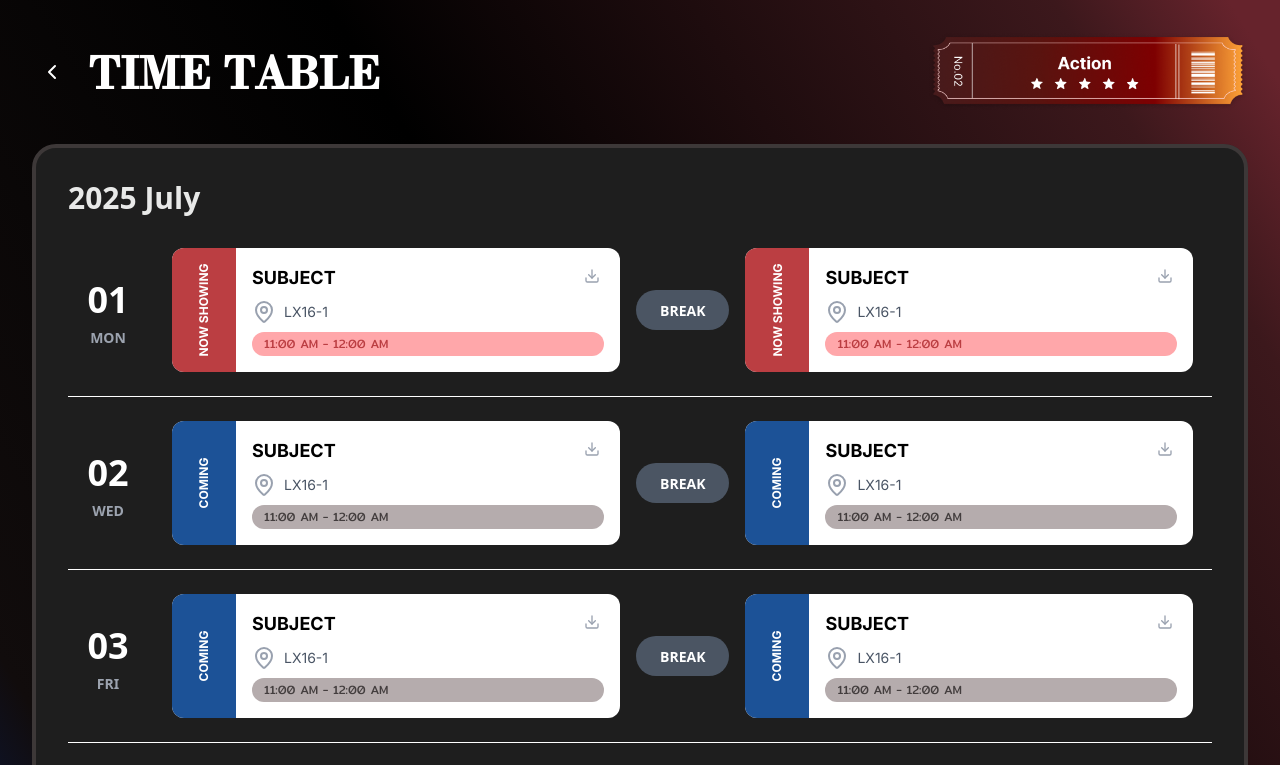
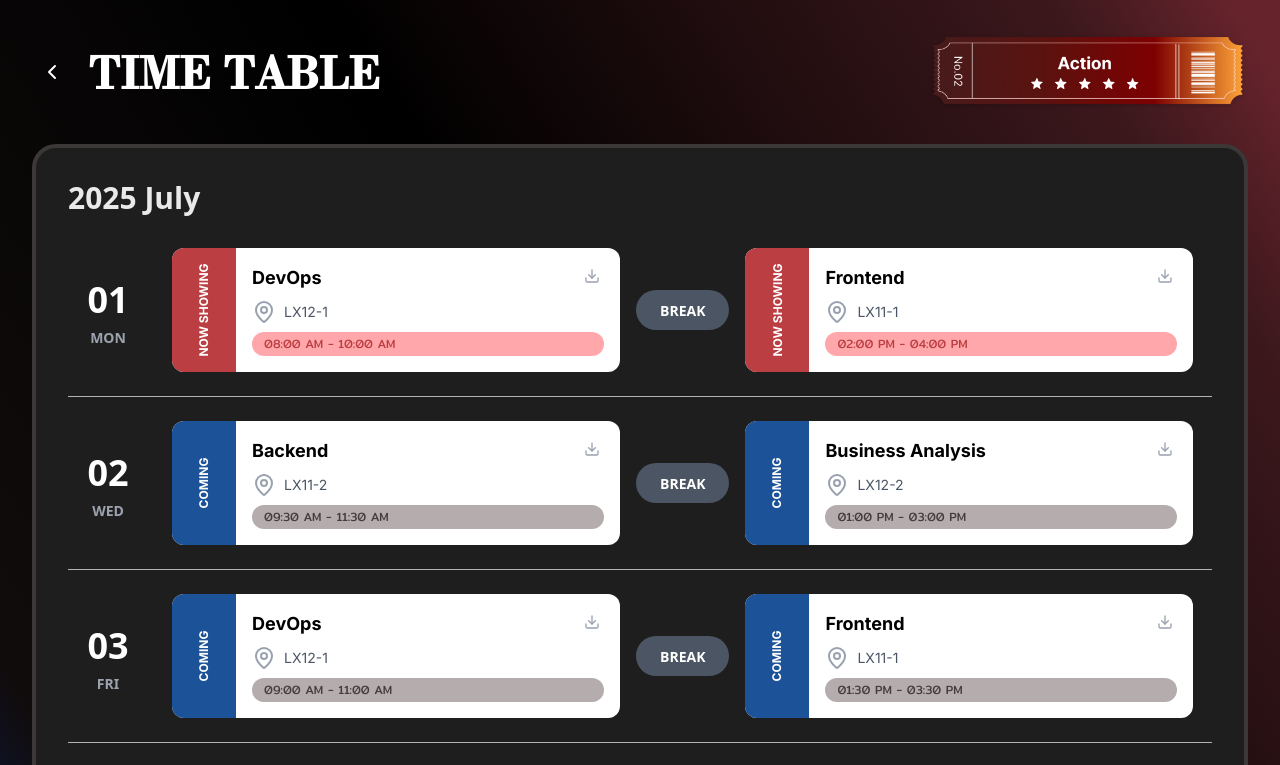
Before and after one commit to SAMOSIT-Dev/it31-starterpack-2025, a React (Vite) app in the folder client/: page /course/schedule/action in a window 1280 px wide. Shown: the top 765 px of the page. Built offline with nearby package versions, Linux system fonts and the light colour scheme; a web font is replaced by a local one.

Commit message:
edit mockup data

```diff
--- a/client/src/components/schedule/DayScheduleDesktop.jsx
+++ b/client/src/components/schedule/DayScheduleDesktop.jsx
@@ -29,7 +29,7 @@ const DayScheduleDesktop = ({ daySchedule }) => {
           ))}
         </div>
       </div>
-      <hr />
+      <hr className="text-[#B3B3B3]" />
     </>
   );
 };
--- a/client/src/pages/course/schedules/[house-id]/data.js
+++ b/client/src/pages/course/schedules/[house-id]/data.js
@@ -1,3 +1,5 @@
+// src/pages/course/[houseId]/data.js
+
 export const scheduleData = {
   romance: {
     name: 'Romance',
@@ -9,32 +11,32 @@ export const scheduleData = {
         day: 'MON',
         date: '01',
         sessions: [
-          { subject: 'SUBJECT', code: 'LX16-1', time: '11:00 AM - 12:00 AM', type: 'NOW SHOWING' },
-          { subject: 'SUBJECT', code: 'LX16-1', time: '11:00 AM - 12:00 AM', type: 'NOW SHOWING' }
+          { subject: 'Frontend', code: 'LX11-1', time: '09:00 AM - 11:00 AM', type: 'NOW SHOWING' },
+          { subject: 'Backend', code: 'LX11-2', time: '01:00 PM - 03:00 PM', type: 'NOW SHOWING' }
         ]
       },
       {
         day: 'WED',
         date: '02',
         sessions: [
-          { subject: 'SUBJECT', code: 'LX16-1', time: '11:00 AM - 12:00 AM', type: 'COMING' },
-          { subject: 'SUBJECT', code: 'LX16-1', time: '11:00 AM - 12:00 AM', type: 'COMING' }
+          { subject: 'DevOps', code: 'LX12-1', time: '09:00 AM - 11:00 AM', type: 'COMING' },
+          { subject: 'Business Analysis', code: 'LX12-2', time: '01:00 PM - 03:00 PM', type: 'COMING' }
         ]
       },
       {
         day: 'FRI',
         date: '03',
         sessions: [
-          { subject: 'SUBJECT', code: 'LX16-1', time: '11:00 AM - 12:00 AM', type: 'COMING' },
-          { subject: 'SUBJECT', code: 'LX16-1', time: '11:00 AM - 12:00 AM', type: 'COMING' }
+          { subject: 'Frontend', code: 'LX11-1', time: '10:00 AM - 12:00 PM', type: 'COMING' },
+          { subject: 'DevOps', code: 'LX12-1', time: '02:00 PM - 04:00 PM', type: 'COMING' }
         ]
       },
       {
         day: 'THU',
         date: '04',
         sessions: [
-          { subject: 'SUBJECT', code: 'LX16-1', time: '11:00 AM - 12:00 AM', type: 'COMING' },
-          { subject: 'SUBJECT', code: 'LX16-1', time: '11:00 AM - 12:00 AM', type: 'COMING' }
+          { subject: 'Backend', code: 'LX11-2', time: '09:00 AM - 11:00 AM', type: 'COMING' },
+          { subject: 'Business Analysis', code: 'LX12-2', time: '01:30 PM - 03:30 PM', type: 'COMING' }
         ]
       }
     ]
@@ -49,32 +51,32 @@ export const scheduleData = {
         day: 'MON',
         date: '01',
         sessions: [
-          { subject: 'SUBJECT', code: 'LX16-1', time: '11:00 AM - 12:00 AM', type: 'NOW SHOWING' },
-          { subject: 'SUBJECT', code: 'LX16-1', time: '11:00 AM - 12:00 AM', type: 'NOW SHOWING' }
+          { subject: 'DevOps', code: 'LX12-1', time: '08:00 AM - 10:00 AM', type: 'NOW SHOWING' },
+          { subject: 'Frontend', code: 'LX11-1', time: '02:00 PM - 04:00 PM', type: 'NOW SHOWING' }
         ]
       },
       {
         day: 'WED',
         date: '02',
         sessions: [
-          { subject: 'SUBJECT', code: 'LX16-1', time: '11:00 AM - 12:00 AM', type: 'COMING' },
-          { subject: 'SUBJECT', code: 'LX16-1', time: '11:00 AM - 12:00 AM', type: 'COMING' }
+          { subject: 'Backend', code: 'LX11-2', time: '09:30 AM - 11:30 AM', type: 'COMING' },
+          { subject: 'Business Analysis', code: 'LX12-2', time: '01:00 PM - 03:00 PM', type: 'COMING' }
         ]
       },
       {
         day: 'FRI',
         date: '03',
         sessions: [
-          { subject: 'SUBJECT', code: 'LX16-1', time: '11:00 AM - 12:00 AM', type: 'COMING' },
-          { subject: 'SUBJECT', code: 'LX16-1', time: '11:00 AM - 12:00 AM', type: 'COMING' }
+          { subject: 'DevOps', code: 'LX12-1', time: '09:00 AM - 11:00 AM', type: 'COMING' },
+          { subject: 'Frontend', code: 'LX11-1', time: '01:30 PM - 03:30 PM', type: 'COMING' }
         ]
       },
       {
         day: 'THU',
         date: '04',
         sessions: [
-          { subject: 'SUBJECT', code: 'LX16-1', time: '11:00 AM - 12:00 AM', type: 'COMING' },
-          { subject: 'SUBJECT', code: 'LX16-1', time: '11:00 AM - 12:00 AM', type: 'COMING' }
+          { subject: 'Business Analysis', code: 'LX12-2', time: '10:00 AM - 12:00 PM', type: 'COMING' },
+          { subject: 'Backend', code: 'LX11-2', time: '02:30 PM - 04:30 PM', type: 'COMING' }
         ]
       }
     ]
@@ -89,32 +91,32 @@ export const scheduleData = {
         day: 'MON',
         date: '01',
         sessions: [
-          { subject: 'SUBJECT', code: 'LX16-1', time: '11:00 AM - 12:00 AM', type: 'NOW SHOWING' },
-          { subject: 'SUBJECT', code: 'LX16-1', time: '11:00 AM - 12:00 AM', type: 'NOW SHOWING' }
+          { subject: 'Backend', code: 'LX11-2', time: '09:00 AM - 11:00 AM', type: 'NOW SHOWING' },
+          { subject: 'DevOps', code: 'LX12-1', time: '01:00 PM - 03:00 PM', type: 'NOW SHOWING' }
         ]
       },
       {
         day: 'WED',
         date: '02',
         sessions: [
-          { subject: 'SUBJECT', code: 'LX16-1', time: '11:00 AM - 12:00 AM', type: 'COMING' },
-          { subject: 'SUBJECT', code: 'LX16-1', time: '11:00 AM - 12:00 AM', type: 'COMING' }
+          { subject: 'Frontend', code: 'LX11-1', time: '08:30 AM - 10:30 AM', type: 'COMING' },
+          { subject: 'Business Analysis', code: 'LX12-2', time: '02:00 PM - 04:00 PM', type: 'COMING' }
         ]
       },
       {
         day: 'FRI',
         date: '03',
         sessions: [
-          { subject: 'SUBJECT', code: 'LX16-1', time: '11:00 AM - 12:00 AM', type: 'COMING' },
-          { subject: 'SUBJECT', code: 'LX16-1', time: '11:00 AM - 12:00 AM', type: 'COMING' }
+          { subject: 'Backend', code: 'LX11-2', time: '10:00 AM - 12:00 PM', type: 'COMING' },
+          { subject: 'DevOps', code: 'LX12-1', time: '01:30 PM - 03:30 PM', type: 'COMING' }
         ]
       },
       {
         day: 'THU',
         date: '04',
         sessions: [
-          { subject: 'SUBJECT', code: 'LX16-1', time: '11:00 AM - 12:00 AM', type: 'COMING' },
-          { subject: 'SUBJECT', code: 'LX16-1', time: '11:00 AM - 12:00 AM', type: 'COMING' }
+          { subject: 'Frontend', code: 'LX11-1', time: '09:30 AM - 11:30 AM', type: 'COMING' },
+          { subject: 'Business Analysis', code: 'LX12-2', time: '02:30 PM - 04:30 PM', type: 'COMING' }
         ]
       }
     ]
@@ -129,32 +131,32 @@ export const scheduleData = {
         day: 'MON',
         date: '01',
         sessions: [
-          { subject: 'SUBJECT', code: 'LX16-1', time: '11:00 AM - 12:00 AM', type: 'NOW SHOWING' },
-          { subject: 'SUBJECT', code: 'LX16-1', time: '11:00 AM - 12:00 AM', type: 'NOW SHOWING' }
+          { subject: 'Business Analysis', code: 'LX12-2', time: '08:00 AM - 10:00 AM', type: 'NOW SHOWING' },
+          { subject: 'Frontend', code: 'LX11-1', time: '01:00 PM - 03:00 PM', type: 'NOW SHOWING' }
         ]
       },
       {
         day: 'WED',
         date: '02',
         sessions: [
-          { subject: 'SUBJECT', code: 'LX16-1', time: '11:00 AM - 12:00 AM', type: 'COMING' },
-          { subject: 'SUBJECT', code: 'LX16-1', time: '11:00 AM - 12:00 AM', type: 'COMING' }
+          { subject: 'DevOps', code: 'LX12-1', time: '09:00 AM - 11:00 AM', type: 'COMING' },
+          { subject: 'Backend', code: 'LX11-2', time: '02:00 PM - 04:00 PM', type: 'COMING' }
         ]
       },
       {
         day: 'FRI',
         date: '03',
         sessions: [
-          { subject: 'SUBJECT', code: 'LX16-1', time: '11:00 AM - 12:00 AM', type: 'COMING' },
-          { subject: 'SUBJECT', code: 'LX16-1', time: '11:00 AM - 12:00 AM', type: 'COMING' }
+          { subject: 'Business Analysis', code: 'LX12-2', time: '09:30 AM - 11:30 AM', type: 'COMING' },
+          { subject: 'Frontend', code: 'LX11-1', time: '01:30 PM - 03:30 PM', type: 'COMING' }
         ]
       },
       {
         day: 'THU',
         date: '04',
         sessions: [
-          { subject: 'SUBJECT', code: 'LX16-1', time: '11:00 AM - 12:00 AM', type: 'COMING' },
-          { subject: 'SUBJECT', code: 'LX16-1', time: '11:00 AM - 12:00 AM', type: 'COMING' }
+          { subject: 'DevOps', code: 'LX12-1', time: '10:00 AM - 12:00 PM', type: 'COMING' },
+          { subject: 'Backend', code: 'LX11-2', time: '02:30 PM - 04:30 PM', type: 'COMING' }
         ]
       }
     ]
@@ -169,32 +171,32 @@ export const scheduleData = {
         day: 'MON',
         date: '01',
         sessions: [
-          { subject: 'SUBJECT', code: 'LX16-1', time: '11:00 AM - 12:00 AM', type: 'NOW SHOWING' },
-          { subject: 'SUBJECT', code: 'LX16-1', time: '11:00 AM - 12:00 AM', type: 'NOW SHOWING' }
+          { subject: 'Frontend', code: 'LX11-1', time: '08:30 AM - 10:30 AM', type: 'NOW SHOWING' },
+          { subject: 'Business Analysis', code: 'LX12-2', time: '01:00 PM - 03:00 PM', type: 'NOW SHOWING' }
         ]
       },
       {
         day: 'WED',
         date: '02',
         sessions: [
-          { subject: 'SUBJECT', code: 'LX16-1', time: '11:00 AM - 12:00 AM', type: 'COMING' },
-          { subject: 'SUBJECT', code: 'LX16-1', time: '11:00 AM - 12:00 AM', type: 'COMING' }
+          { subject: 'Backend', code: 'LX11-2', time: '09:00 AM - 11:00 AM', type: 'COMING' },
+          { subject: 'DevOps', code: 'LX12-1', time: '02:00 PM - 04:00 PM', type: 'COMING' }
         ]
       },
       {
         day: 'FRI',
         date: '03',
         sessions: [
-          { subject: 'SUBJECT', code: 'LX16-1', time: '11:00 AM - 12:00 AM', type: 'COMING' },
-          { subject: 'SUBJECT', code: 'LX16-1', time: '11:00 AM - 12:00 AM', type: 'COMING' }
+          { subject: 'Frontend', code: 'LX11-1', time: '10:00 AM - 12:00 PM', type: 'COMING' },
+          { subject: 'Business Analysis', code: 'LX12-2', time: '01:30 PM - 03:30 PM', type: 'COMING' }
         ]
       },
       {
         day: 'THU',
         date: '04',
         sessions: [
-          { subject: 'SUBJECT', code: 'LX16-1', time: '11:00 AM - 12:00 AM', type: 'COMING' },
-          { subject: 'SUBJECT', code: 'LX16-1', time: '11:00 AM - 12:00 AM', type: 'COMING' }
+          { subject: 'Backend', code: 'LX11-2', time: '09:30 AM - 11:30 AM', type: 'COMING' },
+          { subject: 'DevOps', code: 'LX12-1', time: '02:30 PM - 04:30 PM', type: 'COMING' }
         ]
       }
     ]
--- a/client/src/pages/course/schedules/page.jsx
+++ b/client/src/pages/course/schedules/page.jsx
@@ -46,7 +46,7 @@ export default function ScheduleLandingPage() {
       <div className="container-responsive pt-20 pb-12">
         {/* Header */}
         <div className="text-center mb-12">
-          <h1 className="text-3xl md:text-4xl font-bold font-bodoni-xt mb-4">
+          <h1 className="text-3xl md:text-4xl font-bold font-inter mb-4">
             What's your house
           </h1>
         </div>
```
